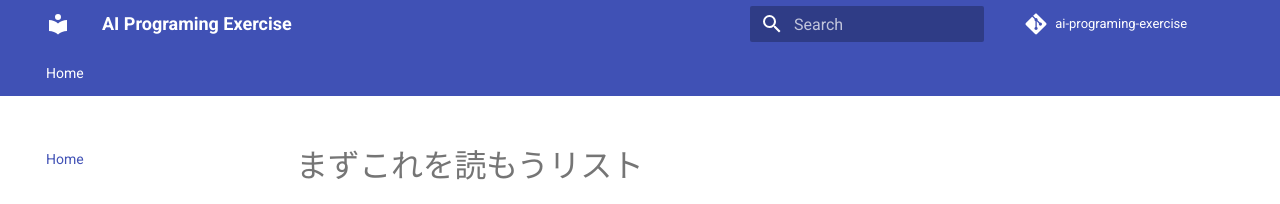
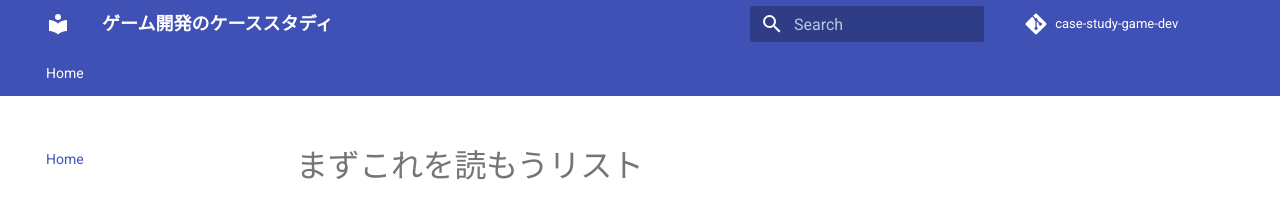
Before and after one commit to k2works/case-study-game-dev, an MkDocs documentation site: the page built from docs/index.md, in a window 1280 px wide. Shown: the top 204 px of the page. Built offline with MkDocs 1.6.1 and Material for MkDocs 9.7.7, drawn with Linux system fonts in a browser that asks for light colours; comment, search, counter and statistics services are not loaded.

Commit message:
chore: update project metadata and ignore Vercel deployment directory

```diff
--- a/mkdocs.yml
+++ b/mkdocs.yml
@@ -1,8 +1,8 @@
-site_name: AI Programing Exercise
-site_description: Documentation for the AI Programming Exercise project.
+site_name: ゲーム開発のケーススタディ
+site_description: Documentation for the Game Development project.
 site_author: Project Team
-repo_url: https://github.com/k2works/ai-programing-exercise
-repo_name: ai-programing-exercise
+repo_url: https://github.com/k2works/case-study-game-dev
+repo_name: case-study-game-dev
 
 theme:
   name: material
```
Also changed, not shown: 1 other file.
